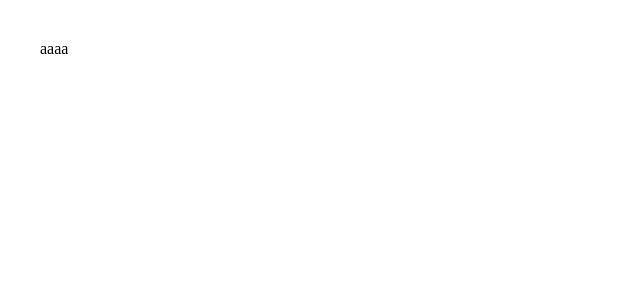
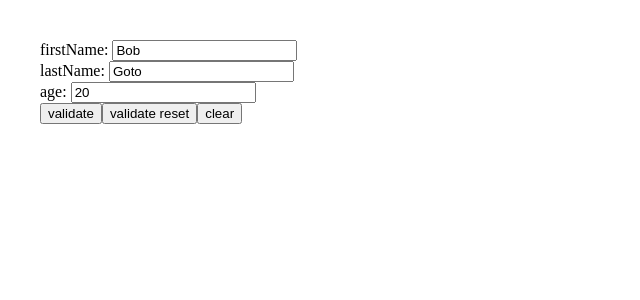
Before and after one commit to yasu-s/vuelidate-sample, a Vue app: page / in a window 1280 px wide. Shown: the top 300 px of the page, without its empty margins (0-640 px from the left). Built offline with nearby package versions, Linux system fonts and the light colour scheme.

Commit message:
validation追加

```diff
--- a/src/App.vue
+++ b/src/App.vue
@@ -1,7 +1,66 @@
-<script setup lang="ts"></script>
+<script setup lang="ts">
+import { reactive } from 'vue'
+import useVuelidate from '@vuelidate/core'
+import { required } from '@vuelidate/validators'
+
+const state = reactive({
+  firstName: 'Bob',
+  lastName: 'Goto',
+  age: 20 as number | null,
+})
+
+const rules = {
+  firstName: { required },
+  lastName: { required },
+  age: { required },
+}
+
+const v$ = useVuelidate(rules, state)
+
+function validate() {
+  v$.value.$validate()
+}
+
+function resetValidate() {
+  v$.value.$reset()
+}
+
+function clear() {
+  state.firstName = ''
+  state.lastName = ''
+  state.age = null
+  v$.value.$reset()
+}
+</script>
 
 <template>
-  <div>aaaa</div>
+  <div>
+    <form>
+      <div>
+        firstName: <input v-model="state.firstName" type="text" />
+        <div v-for="error of v$.firstName.$errors" class="error-msg" :ke="error.$uid">
+          {{ error.$message }}
+        </div>
+      </div>
+      <div>
+        lastName: <input v-model="state.lastName" type="text" />
+        <div v-for="error of v$.lastName.$errors" class="error-msg" :ke="error.$uid">
+          {{ error.$message }}
+        </div>
+      </div>
+      <div>
+        age: <input v-model="state.age" type="number" />
+        <div v-for="error of v$.age.$errors" class="error-msg" :ke="error.$uid">
+          {{ error.$message }}
+        </div>
+      </div>
+    </form>
+    <div>
+      <button @click="validate()">validate</button>
+      <button @click="resetValidate()">validate reset</button>
+      <button @click="clear()">clear</button>
+    </div>
+  </div>
 </template>
 
 <style>
@@ -9,4 +68,8 @@
   padding: 2rem;
   font-weight: normal;
 }
+
+.error-msg {
+  color: red;
+}
 </style>
```
Also changed, not shown: .eslintrc.cjs.
